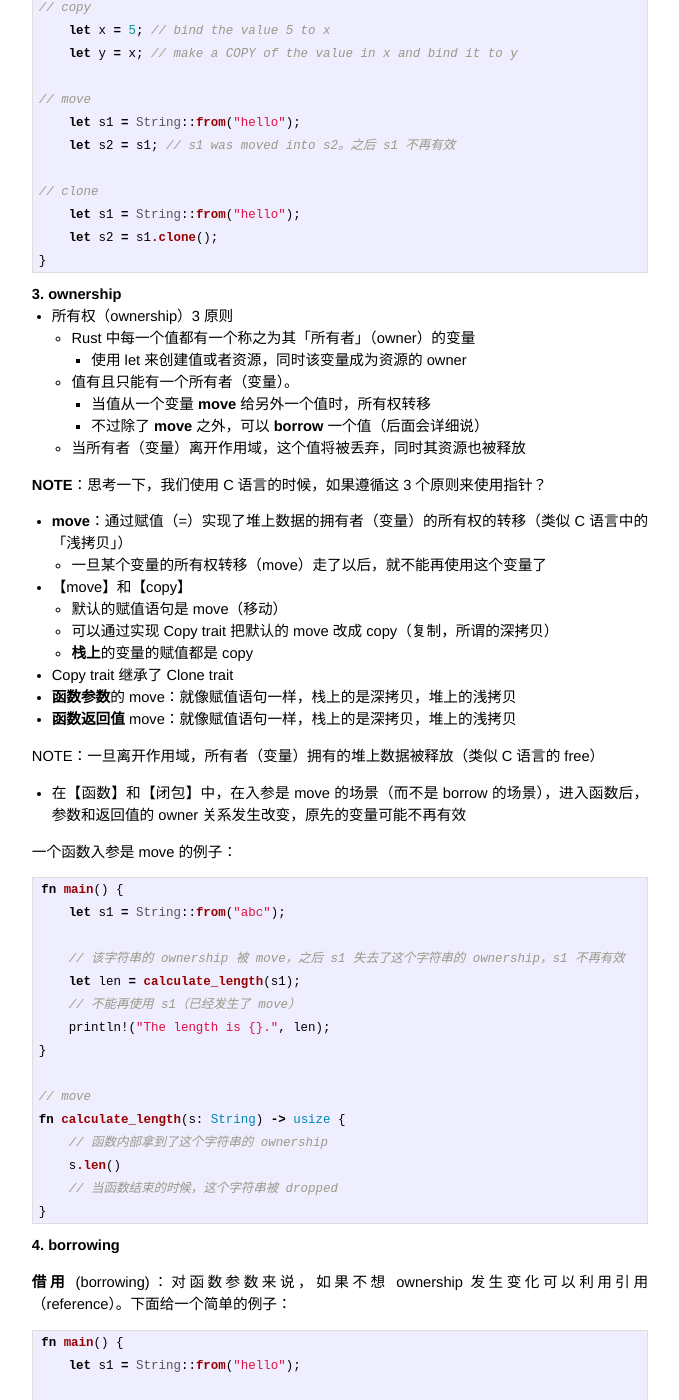
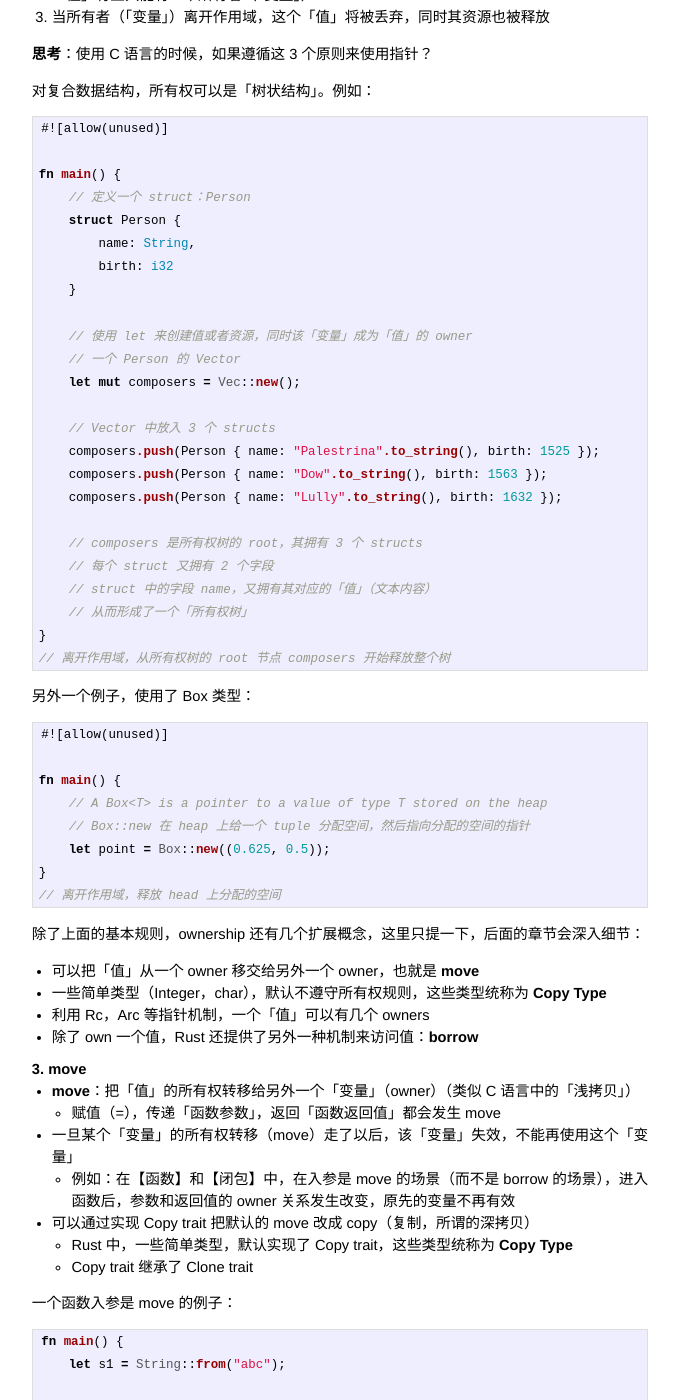
Before and after one commit to darktea/darktea.github.io, a Jekyll site: the page built from _posts/2022-02-23-rust-notes.md, in a window 1280 px wide and 1400 px high, scrolled down 985 px. Shown: the whole window, without its empty margins (300-979 px from the left). Built offline with Jekyll 4.4.1, drawn with Linux system fonts in a browser that asks for light colours; Markdown is read by kramdown in place of the engine named in the settings; comment, search, counter and statistics services are not loaded; some of the changed text lies outside the part shown.

Commit message:
move and Pin

````diff
--- a/_posts/2022-02-23-rust-notes.md
+++ b/_posts/2022-02-23-rust-notes.md
@@ -37,53 +37,76 @@
 * 复合类型：tup, array（stack上，固定长度）
 * 字符串常量（string literal）vs. String 类型：前者在栈上（运行期不可变），后者在堆上（运行期可变）
 
-## 2. copy / move / clone
-
-针对 stack 上的数据会发生 copy。heap 上的数据会发生 move。例如：
-
-```rust
-#![allow(unused)]
-
-fn main() {
-// copy
-    let x = 5; // bind the value 5 to x
-    let y = x; // make a COPY of the value in x and bind it to y
-
-// move
-    let s1 = String::from("hello");
-    let s2 = s1; // s1 was moved into s2。之后 s1 不再有效
-
-// clone
-    let s1 = String::from("hello");
-    let s2 = s1.clone();
-}
-```
-
-## 3. ownership
-
-* 所有权（ownership）3 原则
-  * Rust 中每一个值都有一个称之为其「所有者」（owner）的变量
-    * 使用 let 来创建值或者资源，同时该变量成为资源的 owner
-  * 值有且只能有一个所有者（变量）。
-    * 当值从一个变量 **move** 给另外一个值时，所有权转移
-    * 不过除了 **move** 之外，可以 **borrow** 一个值（后面会详细说）
-  * 当所有者（变量）离开作用域，这个值将被丢弃，同时其资源也被释放
-
-> **NOTE**：思考一下，我们使用 C 语言的时候，如果遵循这 3 个原则来使用指针？
-
-* **move**：通过赋值（=）实现了堆上数据的拥有者（变量）的所有权的转移（类似 C 语言中的「浅拷贝」）
-  * 一旦某个变量的所有权转移（move）走了以后，就不能再使用这个变量了
-* 【move】和【copy】
-  * 默认的赋值语句是 move（移动）
-  * 可以通过实现 Copy trait 把默认的 move 改成 copy（复制，所谓的深拷贝）
-  * **栈上**的变量的赋值都是 copy
-* Copy trait 继承了 Clone trait
-* **函数参数**的 move：就像赋值语句一样，栈上的是深拷贝，堆上的浅拷贝
-* **函数返回值** move：就像赋值语句一样，栈上的是深拷贝，堆上的浅拷贝
-
-> NOTE：一旦离开作用域，所有者（变量）拥有的堆上数据被释放（类似 C 语言的 free）
-
-* 在【函数】和【闭包】中，在入参是 move 的场景（而不是 borrow 的场景），进入函数后，参数和返回值的 owner 关系发生改变，原先的变量可能不再有效
+## 2. ownership
+
+> **Note**：「变量」（variable）拥有「值」（value）
+
+所有权（ownership）3 原则：
+
+1. Rust 中每一个值都有一个称之为其「所有者」（owner）的「变量」
+2. 「值」有且只能有一个所有者（「变量」）
+3. 当所有者（「变量」）离开作用域，这个「值」将被丢弃，同时其资源也被释放
+
+> **思考**：使用 C 语言的时候，如果遵循这 3 个原则来使用指针？
+
+对复合数据结构，所有权可以是「树状结构」。例如：
+
+```rust
+#![allow(unused)]
+
+fn main() {
+    // 定义一个 struct：Person
+    struct Person {
+        name: String,
+        birth: i32
+    }
+
+    // 使用 let 来创建值或者资源，同时该「变量」成为「值」的 owner
+    // 一个 Person 的 Vector
+    let mut composers = Vec::new();
+
+    // Vector 中放入 3 个 structs
+    composers.push(Person { name: "Palestrina".to_string(), birth: 1525 });
+    composers.push(Person { name: "Dow".to_string(), birth: 1563 });
+    composers.push(Person { name: "Lully".to_string(), birth: 1632 });
+
+    // composers 是所有权树的 root，其拥有 3 个 structs
+    // 每个 struct 又拥有 2 个字段
+    // struct 中的字段 name，又拥有其对应的「值」（文本内容）
+    // 从而形成了一个「所有权树」
+}
+// 离开作用域，从所有权树的 root 节点 composers 开始释放整个树
+```
+
+另外一个例子，使用了 Box 类型：
+
+```rust
+#![allow(unused)]
+
+fn main() {
+    // A Box<T> is a pointer to a value of type T stored on the heap
+    // Box::new 在 heap 上给一个 tuple 分配空间，然后指向分配的空间的指针
+    let point = Box::new((0.625, 0.5));
+}
+// 离开作用域，释放 head 上分配的空间
+```
+
+除了上面的基本规则，ownership 还有几个扩展概念，这里只提一下，后面的章节会深入细节：
+
+* 可以把「值」从一个 owner 移交给另外一个 owner，也就是 **move**
+* 一些简单类型（Integer，char），默认不遵守所有权规则，这些类型统称为 **Copy Type**
+* 利用 Rc，Arc 等指针机制，一个「值」可以有几个 owners
+* 除了 own 一个值，Rust 还提供了另外一种机制来访问值：**borrow**
+
+## 3. move
+
+* **move**：把「值」的所有权转移给另外一个「变量」（owner）（类似 C 语言中的「浅拷贝」）
+  * 赋值（=），传递「函数参数」，返回「函数返回值」都会发生 move
+* 一旦某个「变量」的所有权转移（move）走了以后，该「变量」失效，不能再使用这个「变量」
+  * 例如：在【函数】和【闭包】中，在入参是 move 的场景（而不是 borrow 的场景），进入函数后，参数和返回值的 owner 关系发生改变，原先的变量不再有效
+* 可以通过实现 Copy trait 把默认的 move 改成 copy（复制，所谓的深拷贝）
+  * Rust 中，一些简单类型，默认实现了 Copy trait，这些类型统称为 **Copy Type**
+  * Copy trait 继承了 Clone trait
 
 一个函数入参是 move 的例子：
 
@@ -105,6 +128,31 @@
 }
 ```
 
+* 和大部分类型不同，Copy Type（integers）不使用 move 规则，而是进行 copy。例如：
+
+```rust
+#![allow(unused)]
+
+fn main() {
+    // copy
+    let x = 5; // bind the value 5 to x
+    let y = x; // make a COPY of the value in x and bind it to y
+
+    // move
+    let s1 = String::from("hello");
+    let s2 = s1; // s1 was moved into s2。之后 s1 不再有效
+
+    // clone
+    let s1 = String::from("hello");
+    let s2 = s1.clone();
+}
+```
+
+其它一些要点：
+
+* 不能把 Vector 中的单个 element move out。例如：let third = v[2]
+  * 这种场景可以 borrow 值。除了 **move** 之外，还可以 **borrow** 一个「值」（后面会详细说）
+
 ## 4. borrowing
 
 **借用** (borrowing)：对函数参数来说，如果不想 ownership 发生变化可以利用引用（reference）。下面给一个简单的例子：
@@ -141,7 +189,9 @@
 }
 ```
 
-> NOTE：为啥不需要对这个可变引用进行 deference（类似 C 语言中的 * 操作符）？
+> **NOTE**：
+>
+> 为啥不需要对这个可变引用进行 deference（类似 C 语言中的 * 操作符）？
 >
 > (*some_string).push_str(", world");
 >
@@ -183,13 +233,14 @@
 }
 ```
 
-* 引用两原则
-  * At any given time, you can have either (but not both of) one mutable reference or any number of immutable references
-    * 在给定作用域中的给定值有且只有一个「可变引用」
-    * if we have an immutable reference to something, we cannot also take a mutable reference
-  * References must always be valid
-    * 值的生命周期必须比指向它的引用的生命周期大（outlives）
-    * 如果被引用的变量失效了，这个引用也就失效了
+引用两原则：
+
+* At any given time, you can have either (but not both of) one mutable reference or any number of immutable references
+  * 在给定作用域中的给定值有且只有一个「可变引用」
+  * if we have an immutable reference to something, we cannot also take a mutable reference
+* References must always be valid
+  * 值的生命周期必须比指向它的引用的生命周期大（outlives）
+  * 如果被引用的变量失效了，这个引用也就失效了
 
 ## 6. lifetime
 
@@ -317,10 +368,11 @@
 
 ## 7. pointers
 
-* Rust 中的指针有 3 种：
-  * 【引用】：Rust 中安全的指针。也就是【非所有权指针】，分 &T 和 &mut T 两种。其中 &T 本身是一种 Copy 类型；而 &mut T 并没有实现 Copy Trait（Copy **trait** 的细节请参考其他小节）
-  * 【原始指针】：也就是 Raw Points，用于 unsafe 代码；这里不详细介绍了
-  * 【智能指针】：智能指针的 2 个关键 **trait**：Drop（离开作用域后，自动释放资源） 和 Deref。标准库提供了几种智能指针：Box\<T>，Rc\<T>，Arc\<T>，Cell\<T>，RefCell\<T>
+Rust 中的指针有 3 种：
+
+* 【引用】：Rust 中安全的指针。也就是【非所有权指针】，分 &T 和 &mut T 两种。其中 &T 本身是一种 Copy 类型；而 &mut T 并没有实现 Copy Trait（Copy **trait** 的细节请参考其他小节）
+* 【原始指针】：也就是 Raw Points，用于 unsafe 代码；这里不详细介绍了
+* 【智能指针】：智能指针的 2 个关键 **trait**：Drop（离开作用域后，自动释放资源） 和 Deref。标准库提供了几种智能指针：Box\<T>，Rc\<T>，Arc\<T>，Cell\<T>，RefCell\<T>
 
 这里只先给一个使用 Box 的例子，不深入更多具体细节了。
 
@@ -1621,8 +1673,8 @@
 
 Rust 线程间的通讯需要使用 channel。注意：
 
-* 不推荐使用 std::sync::mpsc，已经过期了
-* 推荐使用 **crossbeam::channel**
+* 不推荐使用 std::sync::mpsc
+* 推荐使用 **crossbeam::channel**（性能好，功能多；唯一的缺点可能只有不是标准库）
 
 > A channel is a one-way conduit for sending values from one thread to another（Rust 保证 channel 线程安全）
 
@@ -1979,6 +2031,7 @@
 总结：
 
 * Future 需要由 Executor 执行；具体到 async-std 运行时，task module 负责运行 future
+* 异步代码等待时不能 block Executor
 
 ### d. Under the Hood
 
@@ -2039,6 +2092,7 @@
     task::{Context, Poll},
 };
 
+// 这个例子中，我们使用 tokio 作为运行时来执行 Future
 #[tokio::main]
 async fn main() {
     let fut = MyFuture {};
@@ -2109,6 +2163,8 @@
     fn new() -> Self {
         Self {
             // 使用 tokio 异步版本的 sleep
+            // Box::pin 创建一个 Pin<Box<T>，如果 T 没有实现 Unpin 的话，Pin 成功
+            // 本例子 Pin<Box<Sleep>> 中的 Sleep 类型就是没有实现 Unpin 的类型
             sleep: Box::pin(tokio::time::sleep(Duration::from_secs(1))),
         }
     }
@@ -2119,11 +2175,13 @@
 
     fn poll(mut self: Pin<&mut Self>, cx: &mut Context<'_>) -> Poll<Self::Output> {
         println!("MyFuture::poll()");
+        // 这个一个典型的惯用法：Future 的实现里面对另外一个 future 进行 poll
+        //
+        // 因为异步版本的 sleep 内部实现了利用 waker 来通知 Executor
+        // 所以可以直接对异步版本的 sleep 进行 poll
+        //
         // 异步版本的 sleep，需要 Pin 和 Box 配合使用
-        let sleep = Pin::new(&mut self.sleep);
-        // 异步版本 sleep 内部实现了利用 waker 来通知 Executor
-        // 直接对异步版本的 sleep 进行 poll
-        sleep.poll(cx)
+        self.sleep.as_mut().poll(cx)
     }
 }
 ```
@@ -2155,58 +2213,135 @@
 
 ### e. Pin
 
-最后再详细说一下 Future 为啥会用到 **Pin** 。
-
-先看一下异步代码（async fn 或 async block）怎么实现状态机，详情可参考：[The Async/Await Pattern](https://os.phil-opp.com/async-await/#the-async-await-pattern)。
-
-这里举个 async block 的简单例子：
-
-```rust
-async fn pin_example() -> i32 {
-    let array = [1, 2, 3];
-    let element = &array[2];
-    async_write_file("foo.txt", element.to_string()).await;
-    *element
-}
-```
-
-编译器在对这个 async block 生成状态机时：
-
-* 先生成一个有 3 个状态的状态机：StartState，WaitingOnWriteState，EndState
-* 对每个状态，需要定义对应的 struct 来保存该状态所需要的数据：
-
-```text
-// StartState 和 EndState 这 2 个状态不使用数据，忽略
-
-// WaitingOnWriteState 状态对应的 struct 如下：
-struct WaitingOnWriteState {
-    array: [1, 2, 3],
-    // 0x1001c is the address of the last array element
-    element: 0x1001c,
-}
-```
-
-可以看出，该 async block 的状态机的底层实现中，可能会使用到 **Self-Referential Structs**（自引用 struct）。要解决 **Self-Referential Structs** 被 move 时的问题，可能的解决方法有：
+最后再详细说一下 **Pin** 相关的细节。
+
+#### i. movable
+
+进入本节之前，建议到 [3. move](#3-move)  复习一下 move 的概念。
+
+通过一个例子详解 move 的细节：
+
+```rust
+#![allow(unused)]
+
+fn main() {
+    // s1 (变量) 是 String `hello` (值) 的 owner
+    // 底层的实现大概是：`hello` 被存放在分配在 heap 上的空间
+    // s1 是个肥指针：记录了字符串长度，字符串存放空间的地址等信息
+    let s1 = String::from("hello");
+
+    // 进行 move：s1 记录的所有数据被 copy 给了 s2（字符串程度，字符串存放空间的地址）
+    // 移动以后可以安全的使用 s2
+    // 这是因为 String `hello` 本身的地址没有变化，可以通过 s2 被安全的继续使用
+    let s2 = s1;
+}
+```
+
+就上面的例子来说，String 类型是一个 movable（可移动）的类型。
+
+> movable（可移动）：所谓一个类型 movable，是指一旦拿到这个类型的「值」的 ownership 或 &mut（独占指针），就可以安全的进行 move
+
+正常来说，Rust 中的所有类型都应该是「可移动」的。
+
+但有例外的场景，某些类型被移动后，会有问题。比如涉及到 **Self-Referential Structs**（自引用 structs），move 就可能有问题了。
+
+类似下面这种 struct：一个字段指向另外一个字段
+
+```rust
+struct Test {
+    a: String,
+    b: *const String,
+}
+```
+
+具体问题参考文档：[Pinning in Detail](https://rust-lang.github.io/async-book/04_pinning/01_chapter.html#pinning-in-detail)，看了它这个文档里面的图就一目了然了：
+
+![img](https://rust-lang.github.io/async-book/assets/swap_problem.jpg)
+
+所以 **Self-Referential Structs** 可能会引起 move 后的指针无效的问题。该问题可能的解决方法有：
 
 * 每次 move 时，修改指针指向的地址；但这个方法付出的运行时性能代价高
-* 指针不储存绝对地址，只储存偏移量；这样需要编译器针对  **Self-Referential Structs** 做专门的处理，编译器实现代价高
-* Rust 最终采用 **Pin** 来解决问题：由开发者来标记那些不能被 move 的地址；编译器实现简单，且运行时付出的性能代价为 0
+* 指针不储存绝对地址，只储存偏移量；这样需要编译器针对 **Self-Referential Structs** 做专门的处理，编译器实现代价高
+* Rust 采用 **Pin** 机制来解决问题：开发者负责把不能被 move 的类型标记出来；从编译层面对这些被标记了的类型进行限制：使得没有办法对这些类型做 move 动作
+  * 运行时付出的性能代价为 0
   * 代价就是开发者需要学习 Pin 的用法
 
-----
-
-Pin 使用相关：
-
-* **Unpin** trait：一旦实现了这个 trait，标记该类型被 move 是安全的。事实上，Rust 中大多数类型都实现了这个 trait（[**auto trait**](https://doc.rust-lang.org/reference/special-types-and-traits.html#auto-traits)）
-* **!Unpin**：要想标记一个类型不能被 move，这个类型需要被标记为：**!Unpin**
-  * 例如：实现一个在堆上安全使用的 **Self-Referential Struct**（Box\<T>），可以把 struct T 标记为 **!Unpin**，之后就不能从 Pin\<Box\<T>> 中获取到 &mut T，保证其内部自引用始终有效
-
-----
-
-总结如下：
-
-* Pin 提供了一种约束机制来保证安全：如果某种场景有 move 造成指针无效的风险（**未定义行为**），那么可以使用 Pin 来保证安全
-* 更多细节可**参考**：[Pin and suffering](https://fasterthanli.me/articles/pin-and-suffering)
+#### ii. Pin 的定义
+
+> 核心理念：
+>
+> 要限制一个类型 T 不能被 move，也就是要对这个类型 T 的访问进行限制：只要不能拿到到这个类型 T 的 ownership 或者 &mut T（独占指针）就行了。
+>
+> 在 Pin 机制中，只要利用 Pin 把这个类型 T 包起来（或者说屏蔽起来）就能实现这个限制效果。
+
+Pin 的定义：
+
+```rust
+// 一个包了指针的 struct
+pub struct Pin<P> {
+    pointer: P,
+}
+```
+
+* Pin **自己是一个指针**，Pin 本身实现了 Deref 和 DerefMut，
+* P **必须是一个指针**，也就是实现了 Deref 或 DerefMut 的类型。例如：Box\<T>
+
+那怎么用 Pin 把需要限制的类型 T 包起来（屏蔽起来）？
+
+* 因为 P 只能包一个指针，所以先要构建一个指向 T 的指针 P。可以构建 2 种指针：
+  * &mut T：「可变引用」实际上就是 T 的「独占指针」
+  * Pin\<Box\<T>>：使用智能指针 Box
+* 然后再用 Pin 把构建好的指针类型 P 包起来。既然有 2 种指针类型，那么也有 2 种 Pin：
+  * Pin<&mut T>：但这种方式坑多，使用起来需要很小心，**一般不推荐使用这种方法**
+  * Pin\<Box\<T>>：可以使用标准库 Box::pin 函数来构建。得到一个在 heap 上的 T 的值，然后这个值被 Pin 包起来
+    * **推荐使用这种方法**
+
+#### iii. Unpin and !Unpin
+
+上一节已经说明了使用 Pin 机制，可以把不能 movable 的类型封装到 Pin 中，从而限制去获取 T 的 ownership 或者 &mut T（独占指针），进而保证不会产生 move 问题。
+
+但还需要进一步说明一下 Pin 机制的具体**原则**（引入了 Unpin 和 !Unpin 的概念）。
+
+> Pin 的**原则**：
+>
+> 如果 Pin 包住的类型 T （比如 Pin<&mut T> 中的 T）实现了 Unpin trait，那么可以直接从 Pin<&mut T> 中获取到 T 的 ownership 或者 &mut T（独占指针）
+>
+> 只有当 Pin 包住的类型 T （例如 Pin\<Box\<T>> 中的 T）实现了 !Unpin trait，才会限制去获取 T 的 ownership 或者 &mut T（独占指针）
+
+而 Rust 中绝大多数正常类型，都是 movable 的。所以，Rust 中大多数类型都已经实现了 Unpin trait（[**auto trait**](https://doc.rust-lang.org/reference/special-types-and-traits.html#auto-traits)）。
+
+比如 String 类型实现了 Unpin，可以 通过 Pin 机制，使用多种方从 Pin 中拿到 String 进行操作:
+
+```rust
+#![allow(unused)]
+
+fn main() {
+    let mut string = "Pinned?".to_string();
+
+    // 构建 Pin<&mut T>
+    let mut pinned: Pin<&mut String> = Pin::new(&mut string);
+    // String 实现了 Unpin，所以不受限制
+    // 可以直接从 Pin<&mut T> 拿到内部真正的 T String，进行操作
+    pinned.push_str(" Not");
+
+    // 也提供了 Pin::into_inner 方法来返回指针 P
+    // 调用 Pin::into_inner 也 move（并消耗掉）入参 pinned 的所有权
+    Pin::into_inner(pinned).push_str(" so much.");
+    let new_home = string;
+    assert_eq!(new_home, "Pinned? Not so much.");
+}
+```
+
+> 甚至 Pin 本身也自动实现了 Unpin：只是用想通过 Pin 来限制 T，T 确实要实现 !Unpin，但 Pin 没有实现 !Unpin 的必要
+
+在 Rust 中，真正实现了 !Unpin trait 的只有 2 个类型（这里只先提一下，下一节会详细讲）：
+
+* Future 转换为状态机时，编译器生成的 **Self-Referential Structs** 来保存状态机数据，编译器会给这些 **Self-Referential Structs** 会实现 !Unpin trait
+* 标准库中的 std::marker::PhantomPinned 类型
+
+#### iv. Future and Pin
+
+（待）
 
 ## 18. closure
 
````
Also changed, not shown: other parts of _posts/2022-02-23-rust-notes.md (+2 -2 lines).
